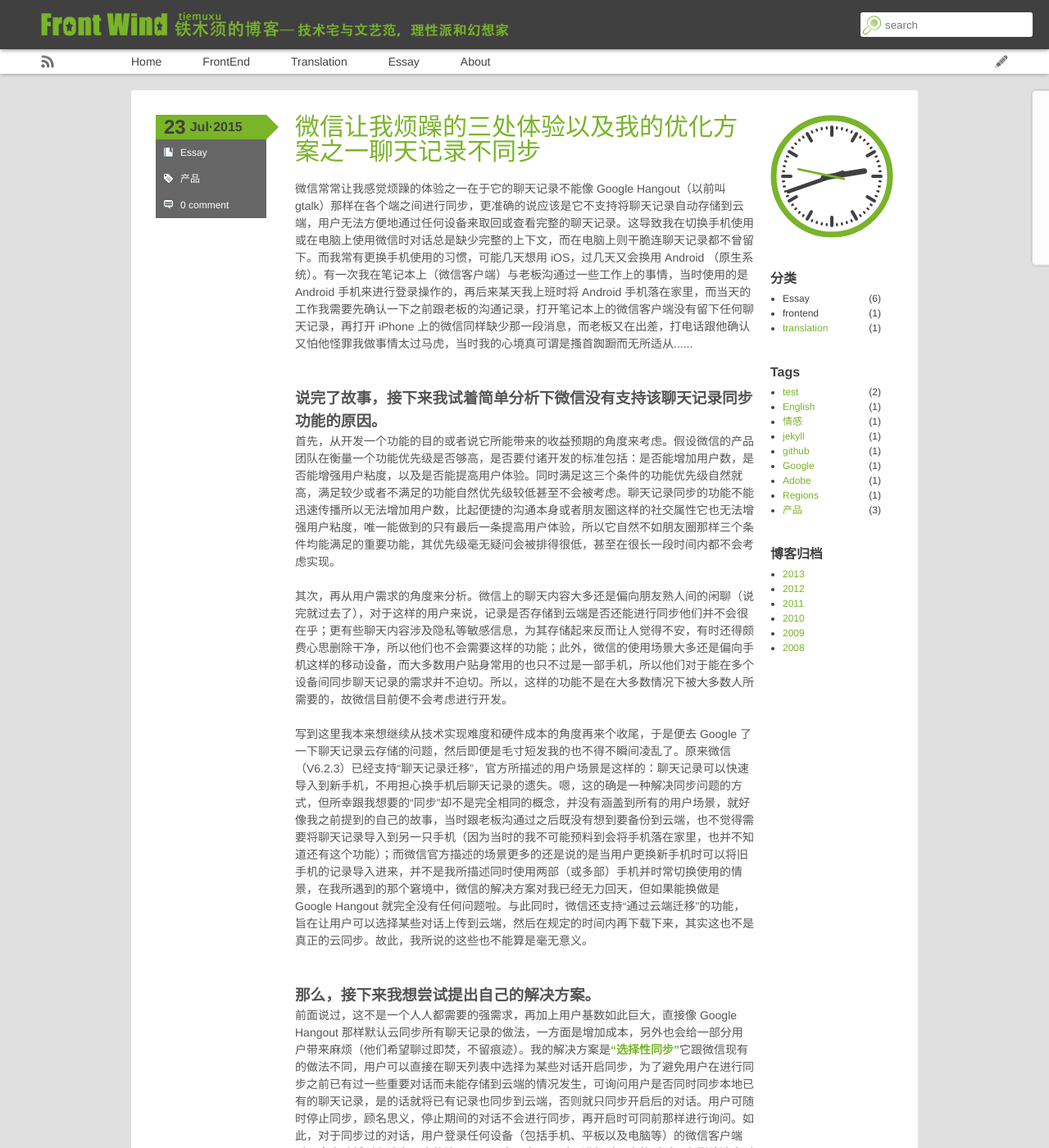
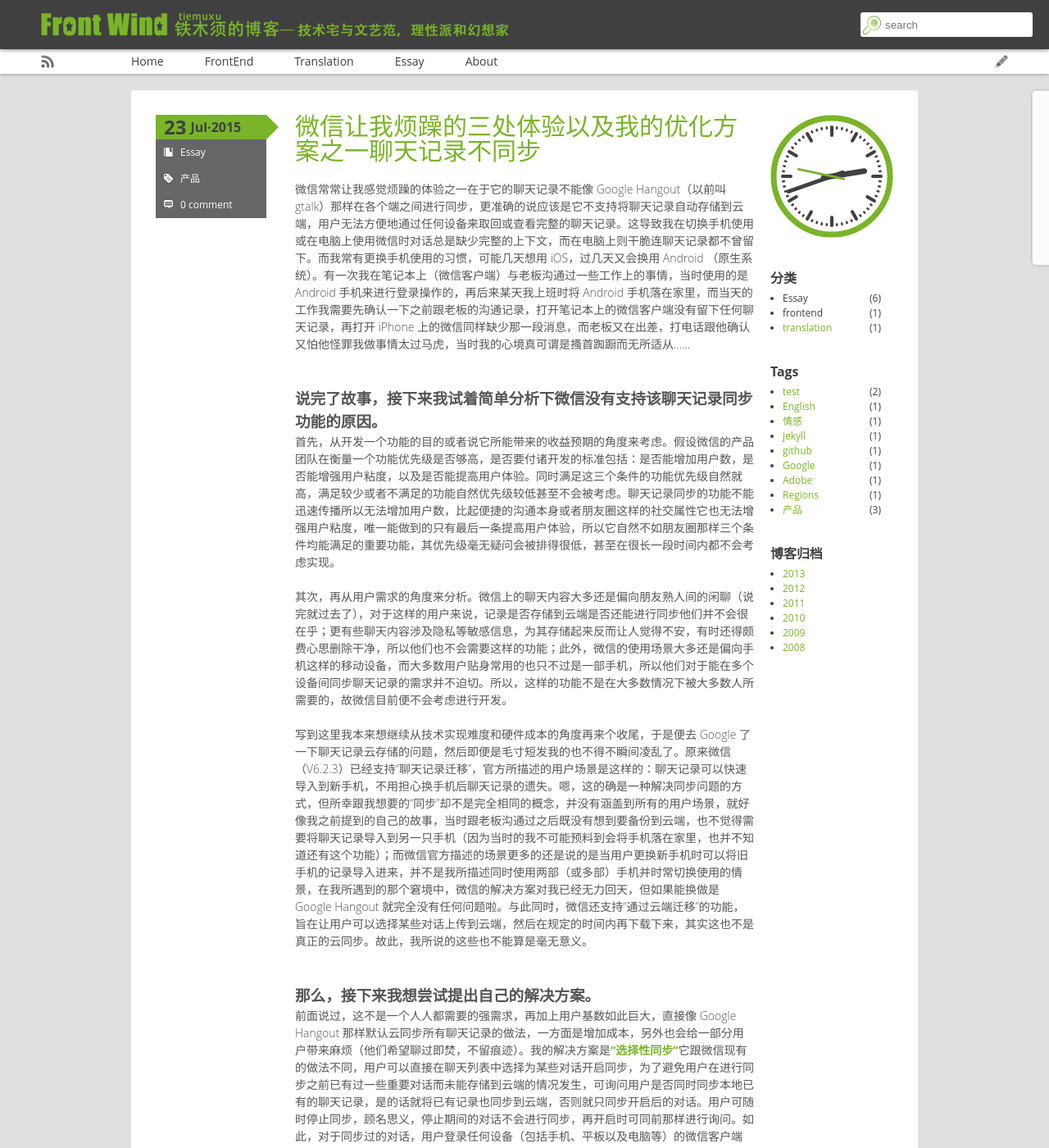
Before and after one commit to tiemuxu/tiemuxu.github.com, a Jekyll site: the page built from index.html, in a window 1280 px wide and 1400 px high. Shown: the whole window at 82% size. Built offline with Jekyll 4.4.1, drawn with Linux system fonts in a browser that asks for light colours; Markdown is read by kramdown in place of the engine named in the settings; the list of posts is cut into pages by our own code; comment, search, counter and statistics services are not loaded.

Commit message:
Updated font-family for blog

```diff
--- a/css/layout.css
+++ b/css/layout.css
@@ -5,7 +5,7 @@
 
 body {
   background-color: #E0E0E0;
-  font: 12px/1.5 Helvetica,Arial,"LiHei Pro Medium","SimHei", sans-serif;
+  font: 12px/1.5 "Lantinghei SC", "Open Sans", Arial, "Hiragino Sans GB", "Microsoft YaHei", "微软雅黑", "STHeiti", "WenQuanYi Micro Hei", SimSun, sans-serif;
 }
 
 h1 {
```
